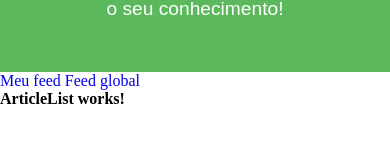
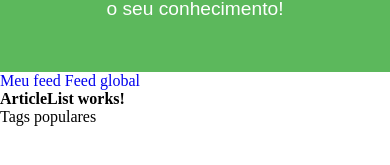
Before and after one commit to ruipimentel/conduit-vue, a Vue app: page /home/global-feed in a window 390 px wide. Shown: the part 217-382 px from the top of the page. Built offline with nearby package versions, Linux system fonts and the light colour scheme.

Commit message:
Acomoda a barra de tags no layout do componente `Home`.

```diff
--- a/src/components/Home.vue
+++ b/src/components/Home.vue
@@ -6,8 +6,8 @@
         Um lugar para você compartilhar todo o seu conhecimento!
       </p>
     </div>
-    <div class="container">
-      <div>
+    <div class="container row sm-vertical">
+      <div class="col sm-full">
         <nav>
           <router-link :to="{ name: 'my-feed' }">
             Meu feed
@@ -20,6 +20,12 @@
           <router-view />
         </main>
       </div>
+      <aside
+        class="no-flex sm-full"
+        style="width: 260px;"
+      >
+        Tags populares
+      </aside>
     </div>
   </div>
 </template>
--- a/src/main.css
+++ b/src/main.css
@@ -12,3 +12,21 @@ body {
 a {
   text-decoration: none;
 }
+.row {
+  display: flex;
+  flex-direction: row;
+}
+.col {
+  flex: auto;
+}
+.no-flex {
+  flex: none;
+}
+@media(max-width: 767px) {
+  .row.sm-vertical {
+    flex-direction: column;
+  }
+  .row > .col.sm-full, .row > .no-flex.sm-full {
+    width: 100%;
+  }
+}
```
